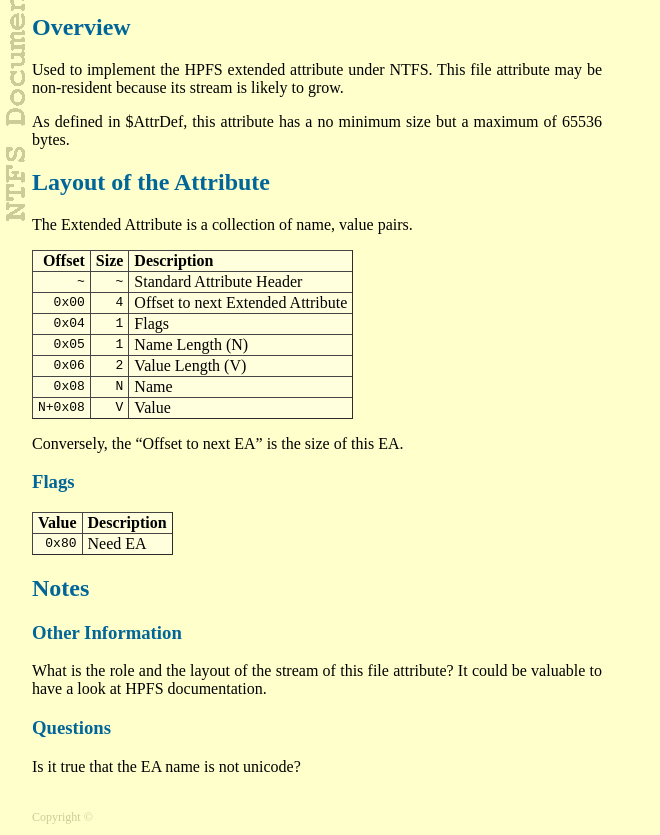
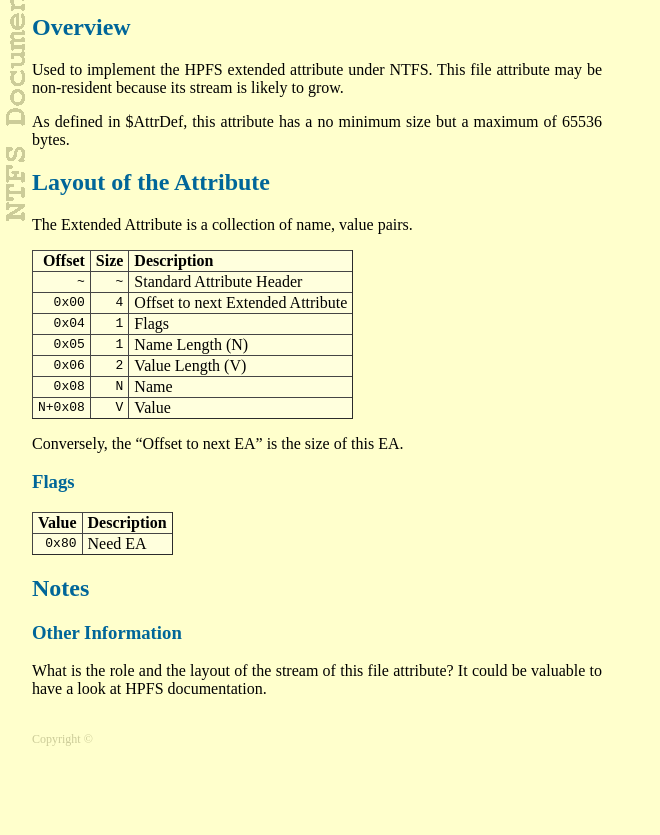
Before and after one commit to flatcap/ntfs-docs, a plain HTML site: page attributes/ea.html in a window 1280 px wide. Shown: the part 132-967 px from the top of the page, without its empty margins (0-660 px from the left). After the commit the page ends 889 px from the top, so only its background shows below. Drawn offline with Linux system fonts and the light colour scheme.

Commit message:
drop unicode question on ea
EA is not unicode.
Thanks dw.

```diff
--- a/attributes/ea.html
+++ b/attributes/ea.html
@@ -113,12 +113,6 @@
     valuable to have a look at HPFS documentation.
     </p>
 
-    <h3>Questions</h3>
-
-    <p>
-    Is it true that the EA name is not unicode?
-    </p>
-
     <br />
     <a class="contact" href="../help/license.html">Copyright &copy;</a>
   <script type="text/javascript" src="../analytics.js"></script>
```
